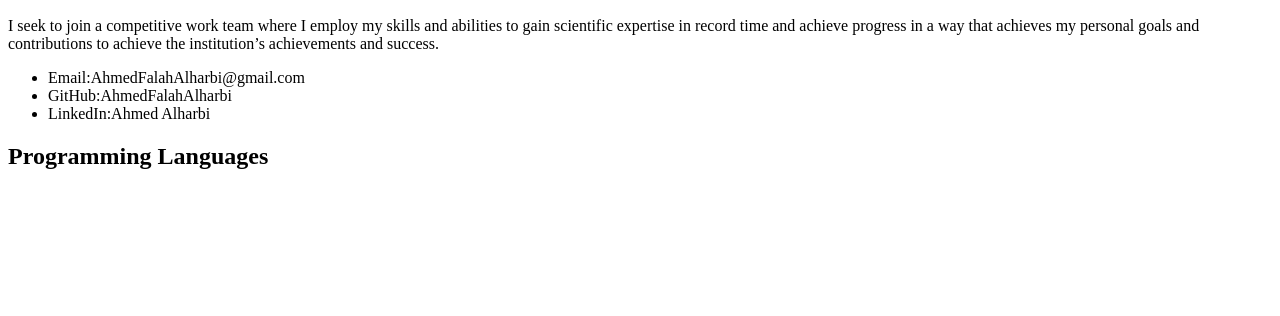
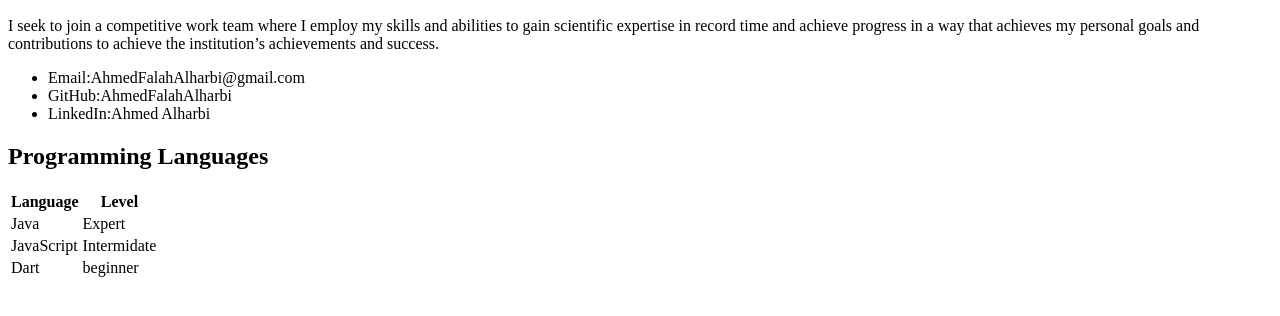
Before and after one commit to AhmedFalahALharbi/Day3Lab2, a plain HTML site: page index.html in a window 1280 px wide. Shown: the part 238-554 px from the top of the page. Drawn offline with Linux system fonts and the light colour scheme.

Commit message:
Add table for the languages

```diff
--- a/index.html
+++ b/index.html
@@ -20,5 +20,27 @@
         <h2>
             Programming Languages
         </h2>
+        <table>
+            <tr>
+                <th>
+                    Language
+                </th>
+                <th>
+                    Level
+                </th>
+            </tr>
+            <tr>
+                <td>Java</td>
+                <td>Expert</td>
+            </tr>
+            <tr>
+                <td>JavaScript</td>
+                <td>Intermidate</td>
+            </tr>
+            <tr>
+                <td>Dart</td>
+                <td>beginner</td>
+            </tr>
+        </table>
 </body>
 </html>
```
